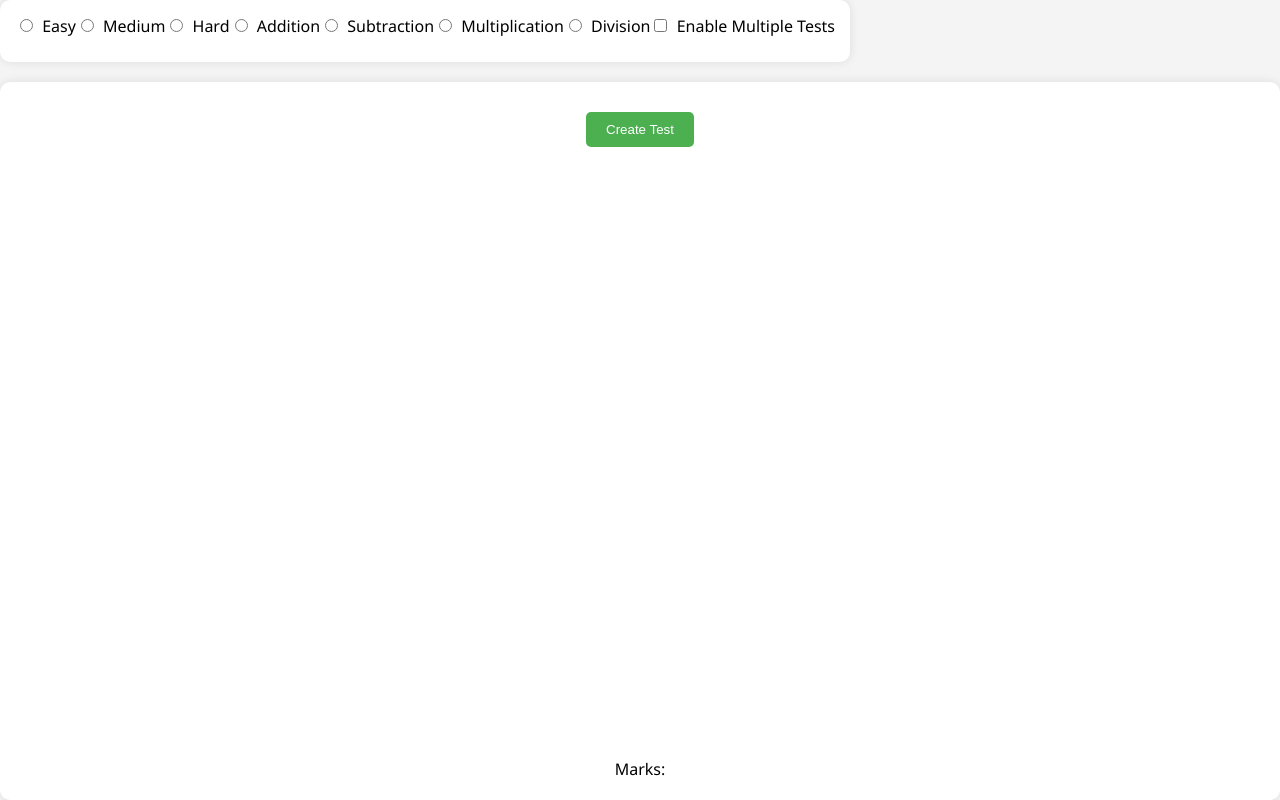
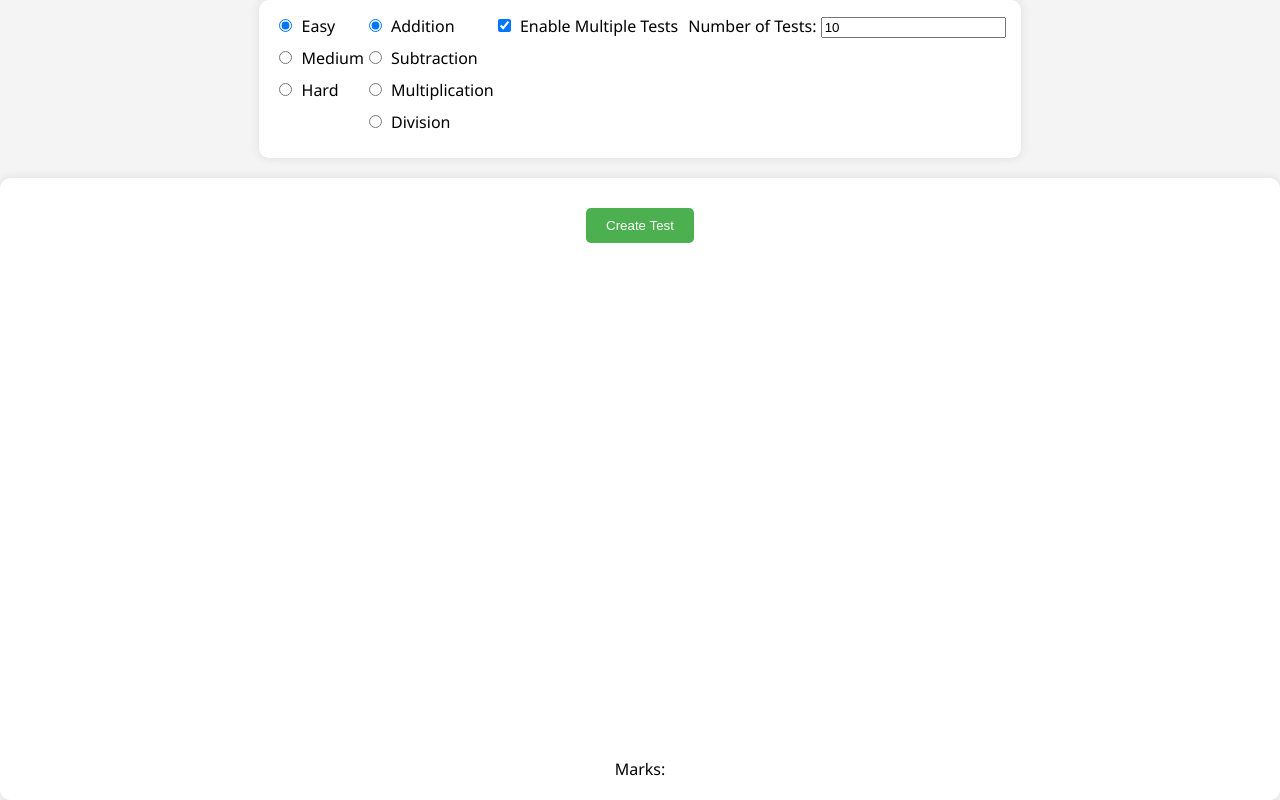
Before and after one commit to gnpavan4444/mtdsaapp, a website: page index.html in a window 1280 px wide. Drawn offline with Linux system fonts and the light colour scheme.

Commit message:
updated app ui

```diff
--- a/index.html
+++ b/index.html
@@ -8,8 +8,9 @@
 </head>
 <body>
     <div id="testConfig">
+        <div id="difficultyLevelRadioButton">
             <label>
-            <input type="radio" name="difficulty" value="easy"> Easy
+                <input type="radio" name="difficulty" value="easy" checked> Easy
             </label>
             <label>
                 <input type="radio" name="difficulty" value="medium"> Medium
@@ -17,9 +18,10 @@
             <label>
                 <input type="radio" name="difficulty" value="hard"> Hard
             </label>
-
+        </div>
+        <div id="operationTypeRadioButton">
             <label>
-            <input type="radio" name="operation" value="addition"> Addition
+                <input type="radio" name="operation" value="addition" checked> Addition
             </label>
             <label>
                 <input type="radio" name="operation" value="subtraction"> Subtraction
@@ -30,9 +32,10 @@
             <label>
                 <input type="radio" name="operation" value="division"> Division
             </label>
+        </div>
 
         <label>
-            <input type="checkbox" id="enableMultipleTests" onchange="toggleNumberOfTests()"> Enable Multiple Tests
+            <input type="checkbox" id="enableMultipleTests" checked onchange="(function() { toggleNumberOfTests(); })()"> Enable Multiple Tests
         </label>
         <label id="numberOfTestsLabel" style="display: none;">
             Number of Tests: <input type="number" id="numberOfTests" min="1" value="10">
@@ -60,6 +63,15 @@
 
     <script src="app.js"></script>
     <script>
+        document.addEventListener('DOMContentLoaded', function() {
+    var enableMultipleTestsCheckbox = document.getElementById('enableMultipleTests');
+
+    // Check if the checkbox is initially checked
+    if (enableMultipleTestsCheckbox.checked) {
+        // Call the toggleNumberOfTests function
+        toggleNumberOfTests();
+    }
+});
         function toggleNumberOfTests() {
             const numberOfTestsLabel = document.getElementById('numberOfTestsLabel');
             numberOfTestsLabel.style.display = document.getElementById('enableMultipleTests').checked ? 'block' : 'none';
--- a/styles.css
+++ b/styles.css
@@ -14,7 +14,7 @@ body {
     padding: 15px;
     box-shadow: 0 0 10px rgba(0, 0, 0, 0.1);
     margin-bottom: 20px;
-    align-self: flex-start;
+    align-self: center;
     display: flex; /* Use flexbox */
     flex-wrap: wrap; /* Wrap items to the next row if necessary */
     justify-content: space-around; /* Distribute items evenly along the row */
```
Lines whose indentation alone changed are shown as unchanged.
